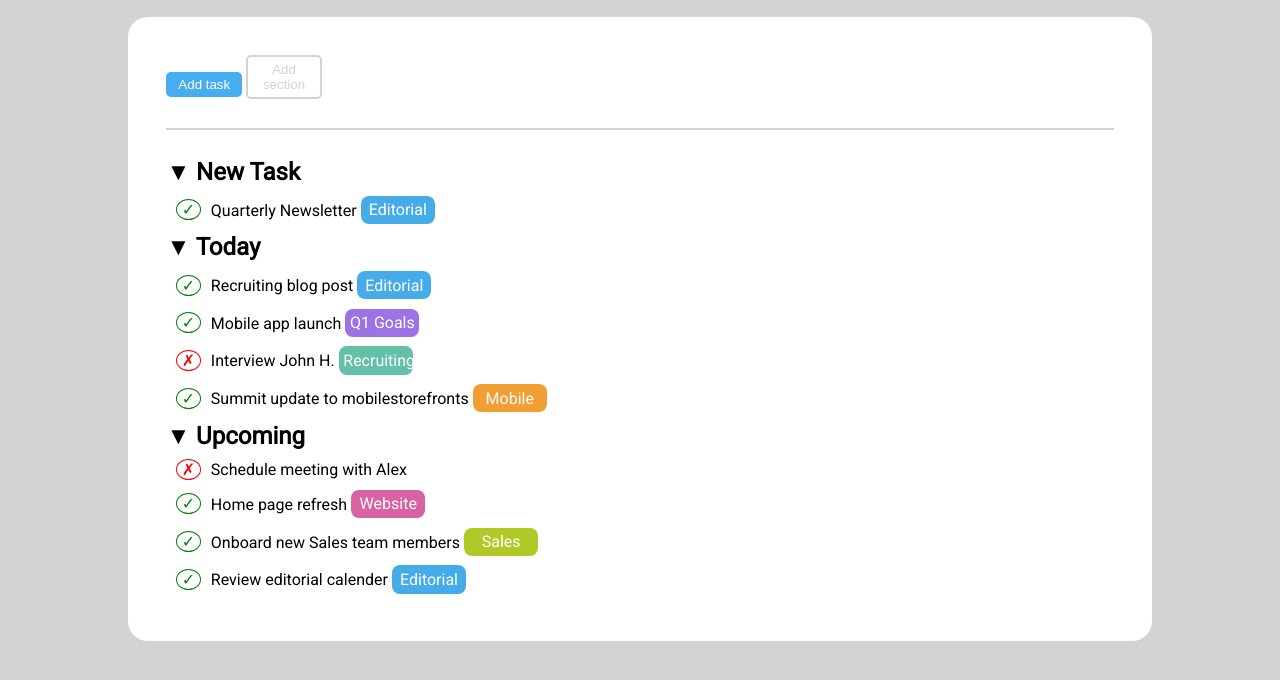
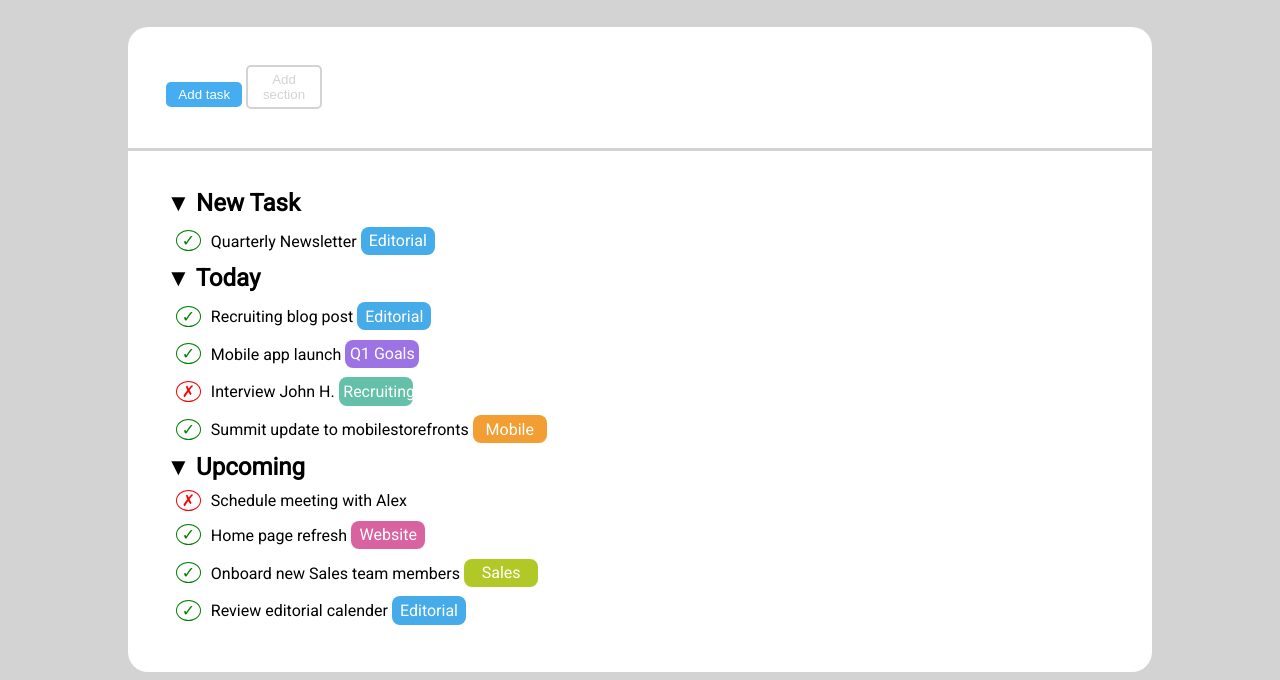
Before and after one commit to Nik0-9/html-css-toboolist, a plain HTML site: page index.html in a window 1280 px wide. Shown: the part 120-800 px from the top of the page. Drawn offline with Linux system fonts and the light colour scheme.

Commit message:
Division content in two different section and automatically create line inside

```diff
--- a/index.html
+++ b/index.html
@@ -1,5 +1,6 @@
 <!DOCTYPE html>
 <html lang="en">
+
 <head>
     <meta charset="UTF-8">
     <meta name="viewport" content="width=device-width, initial-scale=1.0">
@@ -17,13 +18,13 @@
         <h1 id="title-header">Toboolist</h1>
     </header>
     <main>
-        <section class="container">
-            <!-- bottoni top -->
+        <!-- section button top -->
+        <section class="section-top">
             <button class="button-task">Add task</button>
             <button class="button-section">Add section</button>
-            <div id="line">
-
-            </div>
+        </section>
+        <!-- section body -->
+        <section class="section-body">
             <!-- Prima lista non ordinata -->
             <h2>&#9660; New Task</h2>
             <ul>
@@ -49,7 +50,7 @@
                             &check;
                         </span>
                     </span>Mobile app launch
-                        <span class="badge bg-9c72e4">Q1  Goals</span>
+                    <span class="badge bg-9c72e4">Q1 Goals</span>
                 </li>
                 <li>
                     <span class="circle circle-red">
@@ -106,4 +107,5 @@
         </section>
     </main>
 </body>
+
 </html>
--- a/style.css
+++ b/style.css
@@ -19,11 +19,18 @@ header{
     display: inline-block;
     vertical-align: middle;
 }
-.container{
+.section-top{
     background-color: white;
     width: 80%;
-    margin: 20px auto;
-    border-radius: 20px;
+    margin: 30px auto 3px;
+    border-radius: 20px 20px 0 0;
+    padding: 3%;
+}
+.section-body{
+    background-color: white;
+    width: 80%;
+    margin:0 auto;
+    border-radius: 0 0 20px 20px;
     padding: 3%;
 }
 .button-task{
```
Lines whose indentation alone changed are shown as unchanged.
